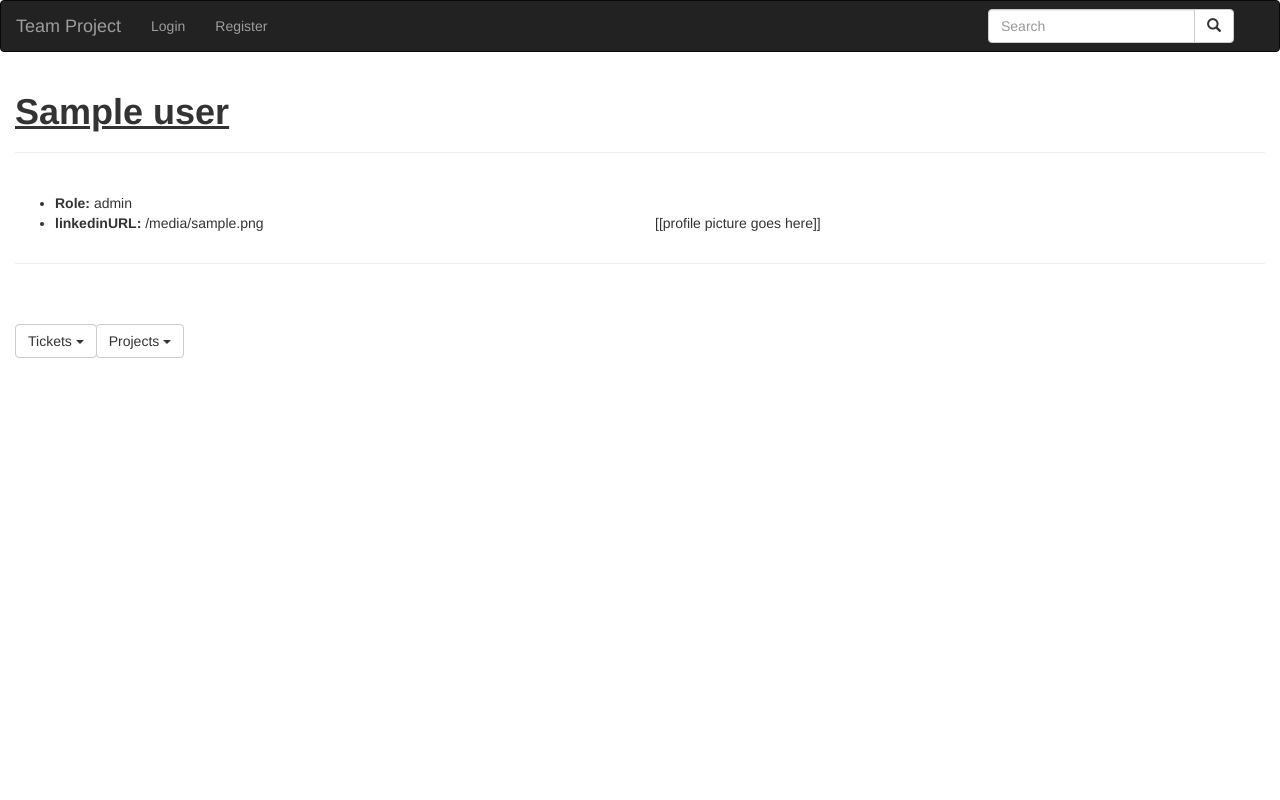
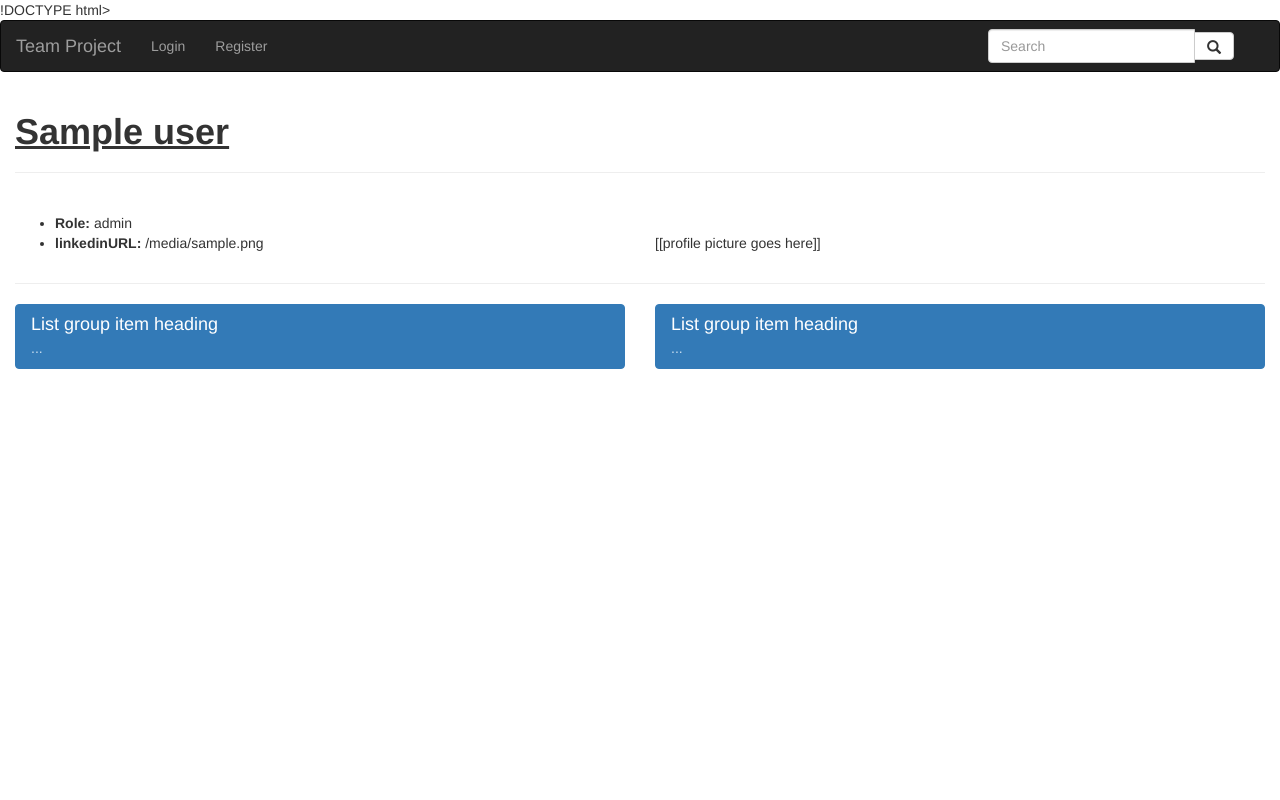
Before and after one commit to darrenburns/TeamProject3, a Django app: template templates/user_profile.html in a window 1280 px wide. Run offline with Django 3.2, Linux system fonts and the light colour scheme; the template is opened without the code that fills it: most values are stand-ins (such as "Sample title", 1, 10 or a date in 2020); parts of the project's set-up code (start-up, migrations or seed data) failed here and were passed over; some libraries are stand-ins or nearby versions.

Commit message:
replaced dropdown menus with tables (not finished, currently populated with sample data

```diff
--- a/core/views.py
+++ b/core/views.py
@@ -84,8 +84,10 @@ def dashboard(request):
 def user_profile(request, username):
     user = User.objects.get(username=username)
     profile = UserProfile.objects.get(user = user)
+    tickets = Ticket.objects.all();  # Todo: instead of getting them all, get only the tickets that this user is part of
     return render(request, 'user_profile.html', {'user': user,
-                                                 'userProfile': profile})
+                                                 'userProfile': profile,
+                                                 'tickets': tickets})
 
 
 
--- a/templates/base.html
+++ b/templates/base.html
@@ -1,4 +1,4 @@
-<!DOCTYPE html>
+!DOCTYPE html>
 <html>
 <head lang="en">
     <meta charset="UTF-8">
--- a/templates/user_profile.html
+++ b/templates/user_profile.html
@@ -39,52 +39,29 @@
 
             <HR>
             <div class="row">
-                <div class="col-sm-12">
-                    <br><br>
+                <div class="col-sm-6">
 
-                    <div class="btn-group">
+                    <div class="list-group">
+                     <!--  for ticket in tickets %} -->
+                        <a href="#" class="list-group-item active">
+                            <h4 class="list-group-item-heading">List group item heading</h4>
+                            <p class="list-group-item-text">...</p>
+                        </a>
+                       <!--  endfor %}-->
+                    </div>
+                   </div>
 
-                        <div class="btn-group">
+                <div class="col-sm-6">
+                    <div class="list-group">
+                        <a href="#" class="list-group-item active">
+                            <h4 class="list-group-item-heading">List group item heading</h4>
+                            <p class="list-group-item-text">...</p>
+                        </a>
+                    </div>
 
-                            <div class="dropdown">
-                                <button class="btn btn-default dropdown-toggle" type="button" id="dropdownMenu1"
-                                        data-toggle="dropdown"
-                                        aria-expanded="true">
-                                    Tickets
-                                    <span class="caret"></span>
-                                </button>
-                                <ul class="dropdown-menu" role="menu" aria-labelledby="dropdownMenu1">
-                                    <li role="presentation"><a role="menuitem" tabindex="-1" href="#">Sample Ticket1</a></li>
-                                    <li role="presentation"><a role="menuitem" tabindex="-1" href="#">Sample Ticket2</a></li>
-                                    <li role="presentation"><a role="menuitem" tabindex="-1" href="#">Sample Ticket3</a></li>
-                                    <li role="presentation"><a role="menuitem" tabindex="-1" href="#">Sample Ticket4</a></li>
-                                </ul>
 
-                            </div>
+                </div>
 
-                        </div>
-
-                        <div class="btn-group">
-
-                            <div class="dropdown">
-
-                                <button class="btn btn-default dropdown-toggle" type="button" id="dropdownMenu2"
-                                        data-toggle="dropdown"
-                                        aria-expanded="true">
-                                    Projects
-                                    <span class="caret"></span>
-                                </button>
-                                <ul class="dropdown-menu" role="menu" aria-labelledby="dropdownMenu2">
-                                    <li role="presentation"><a role="menuitem" tabindex="-1" href="#">Sample Project 1</a></li>
-                                    <li role="presentation"><a role="menuitem" tabindex="-1" href="#">Sample Project 2</a></li>
-                                    <li role="presentation"><a role="menuitem" tabindex="-1" href="#">You get the idea...</a></li>
-                                    <!--Note to self: menu items should be created based on list of projects/list of tickets (FOR i in tickets: create new menuitem(then add a divider? Dunno man. ) -->
-                                </ul>
-                            </div>
-
-                        </div>
-
-                    </div>
 
                 </div>
             </div>
```
